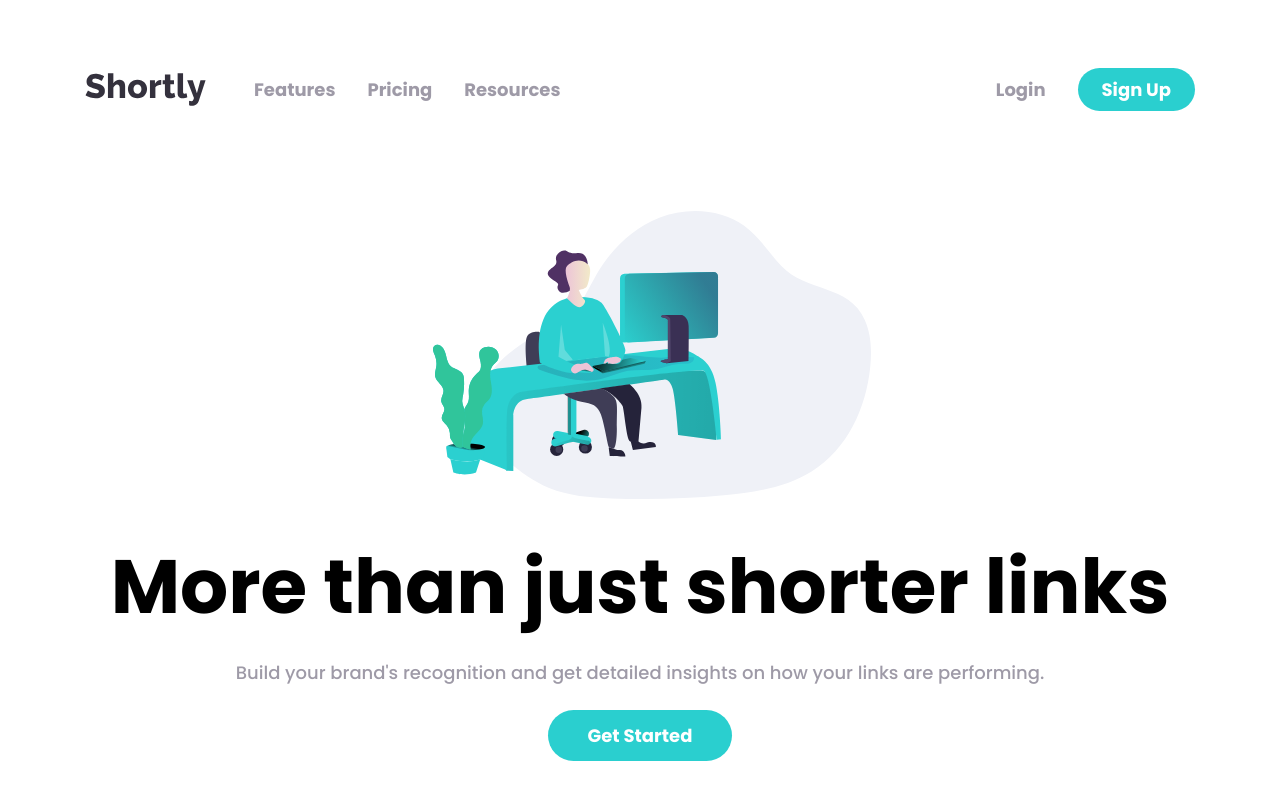
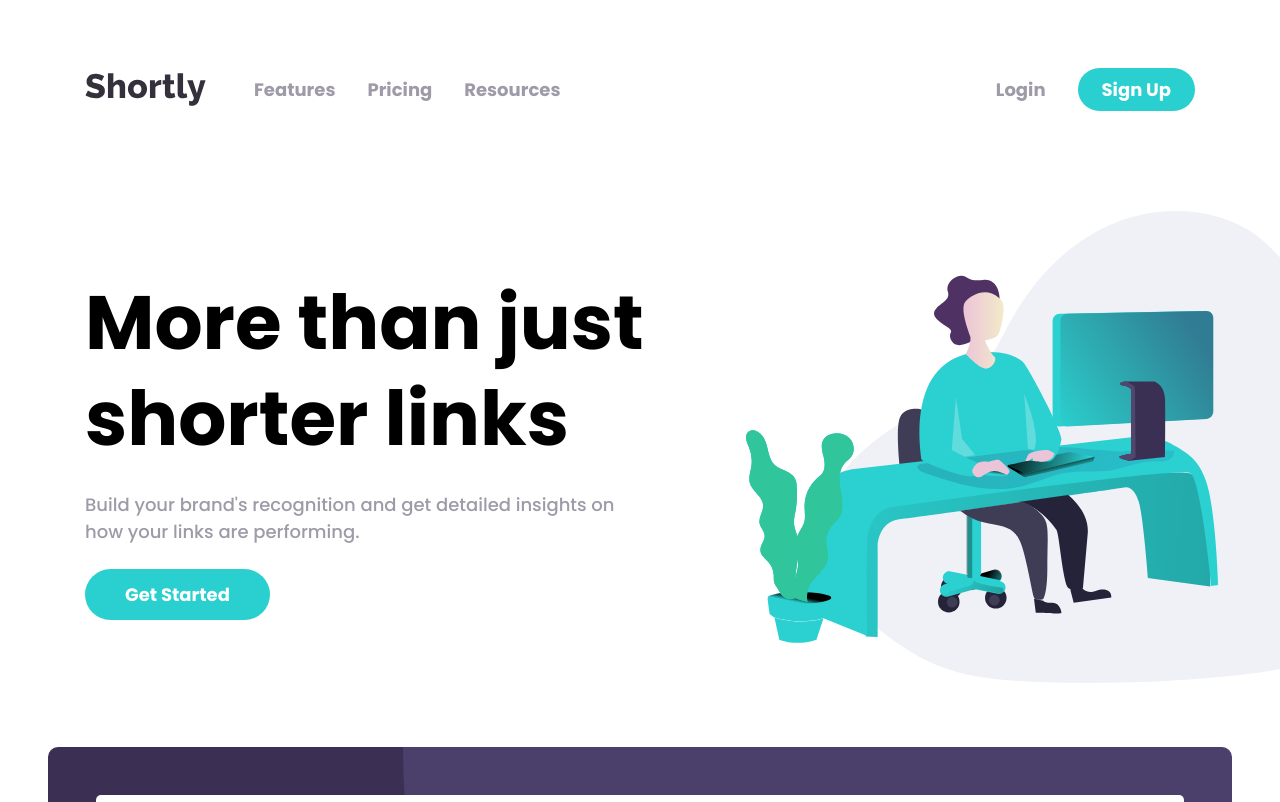
Before and after one commit to TylerAPfledderer/url-shortening-api, a Vue app: page / in a window 1280 px wide. Shown: the top 802 px of the page. Built offline with nearby package versions, Linux system fonts and the light colour scheme.

Commit message:
feat(App.vue): Style the Hero Section up to the desktop screen size.
- Move the '--base-padding-x' css variable from the :root to the body so it can be updated on a brekapoint change.

```diff
--- a/src/App.vue
+++ b/src/App.vue
@@ -73,8 +73,11 @@
   </header>
   <main>
     <header class="HeroSection">
+      <div class="desktop-wrapper">
         <div class="HeroSection__image">
+          <div class="inner-wrapper">
             <img :src="heroImg" />
+          </div>
         </div>
         <div class="HeroSection__text">
           <h2 class="HeroSection__title">More than just shorter links</h2>
@@ -82,6 +85,7 @@
             Build your brand's recognition and get detailed insights on how your links are performing.
           </p>
           <a href="#" class="LinkButton LinkButton--solid">Get Started</a>
+        </div>
       </div>
     </header>
     <section class="UrlShortenSection">
@@ -289,7 +293,6 @@ watchEffect(() => {
   --base-font-family: Poppins, Arial, Helvetica, sans-serif;
   --font-weight-normal: 500;
   --font-weight-bold: 700;
-  --base-padding-x: 24px;
 
   /* Clamp between Minor Third and Perfect Fourth */
   --font-size-h2: clamp(2.448rem, 3.8vw + 1.5rem, 4.209rem);
@@ -320,6 +323,7 @@ html {
 }
 
 body {
+  --base-padding-x: 24px;
   font-family: var(--base-font-family);
 }
 
@@ -366,6 +370,12 @@ nav a {
   color: inherit;
   display: block;
   text-decoration: none;
+}
+
+@media (min-width: 1024px) {
+  body {
+    --base-padding-x: 48px;
+  }
 }
 
 /* == Header == */
@@ -494,14 +504,23 @@ main {
 /* == Hero Section == */
 
 .HeroSection {
+  padding: 0 var(--base-padding-x) var(--url-section-margin);
+}
+
+.HeroSection .desktop-wrapper {
+  align-items: center;
   display: flex;
   flex-direction: column;
   gap: 40px;
-  padding: 0 var(--base-padding-x) var(--url-section-margin);
 }
 
 .HeroSection__image {
   margin-right: calc(var(--base-padding-x) * -1);
+}
+
+.HeroSection__image .inner-wrapper {
+  /* Offset the negative margin from the parent when the image becomes centered at larger screen sizes */
+  margin-right: var(--base-padding-x);
 }
 
 .HeroSection__image img {
@@ -516,8 +535,31 @@ main {
   align-items: center;
   display: flex;
   flex-direction: column;
+  max-width: 565px;
   row-gap: 24px;
   text-align: center;
+}
+
+@media (min-width: 1024px) {
+  .HeroSection .desktop-wrapper {
+    flex-direction: row-reverse;
+  }
+
+  .HeroSection__image img {
+    width: 160%;
+    max-width: 733px;
+  }
+
+  .HeroSection__text {
+    align-items: flex-start;
+    text-align: left;
+  }
+}
+
+@media (min-width: 1206px) {
+  .HeroSection .desktop-wrapper {
+    column-gap: 96px;
+  }
 }
 
 /* == URL Input Section == */
```
Lines whose indentation alone changed are shown as unchanged.
